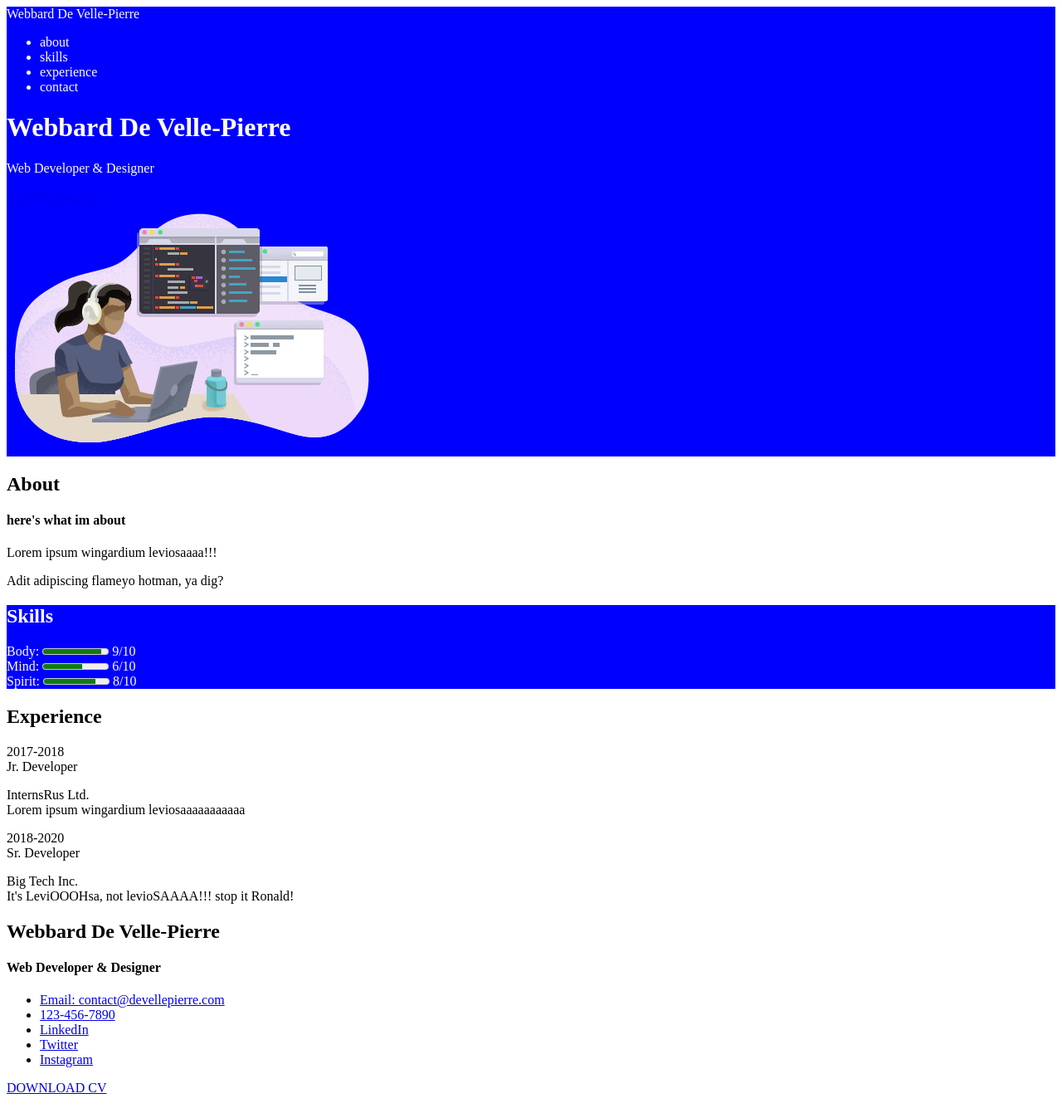
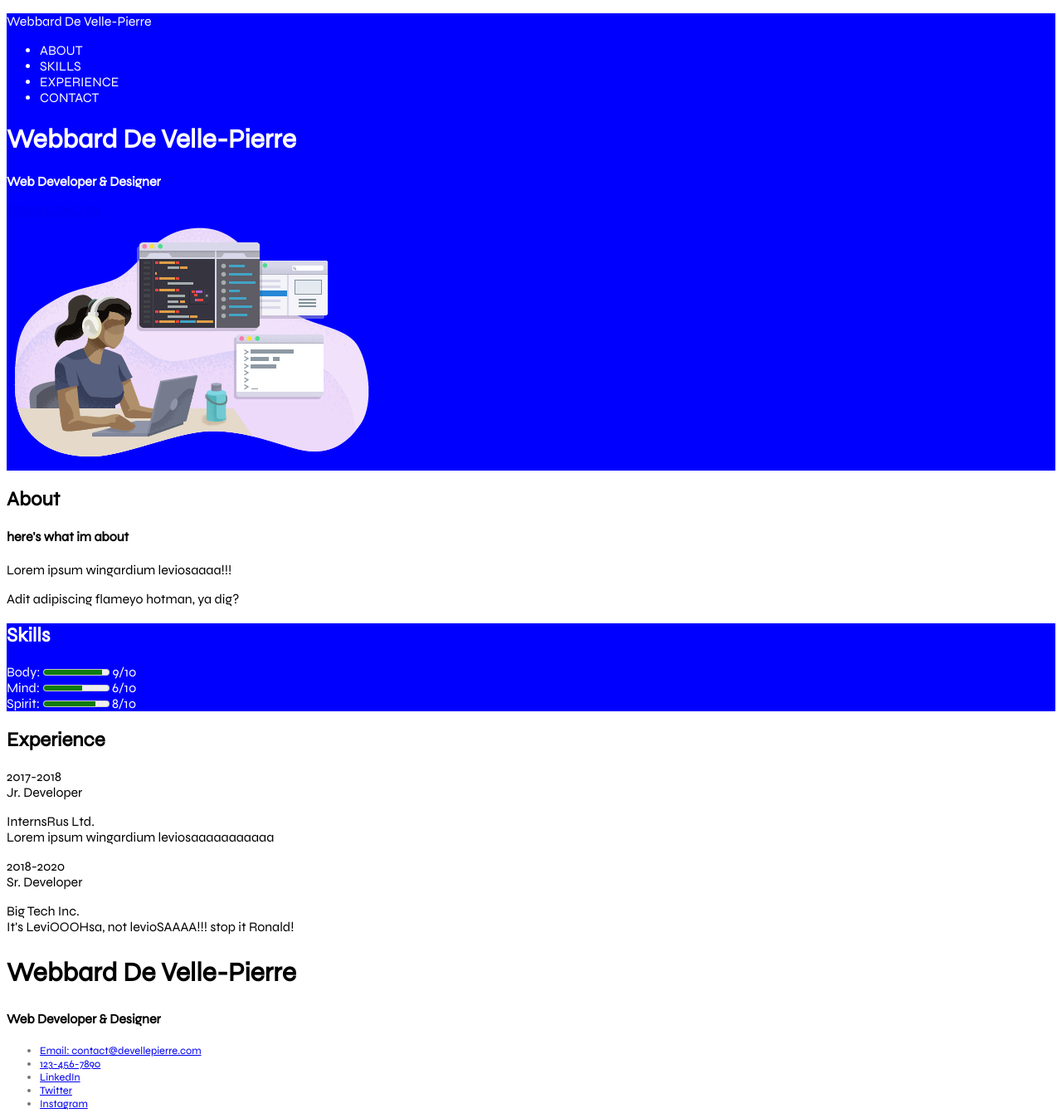
Before and after one commit to dogbeide/lighthouse-resume, a plain HTML site: page index.html in a window 1280 px wide. Shown: the top 1341 px of the page at 83% size. Drawn offline with Linux system fonts and the light colour scheme.

Commit message:
add font styling

```diff
--- a/index.html
+++ b/index.html
@@ -1,11 +1,12 @@
 <!DOCTYPE html>
 <html>
 <head>
+  <link href="https://fonts.googleapis.com/css2?family=Syne&display=swap" rel="stylesheet">
   <link rel="stylesheet" href="./style.css">
 </head>
 <body>
   <header class="cls">
-    Webbard De Velle-Pierre
+    <p>Webbard De Velle-Pierre</p>
     <nav>
       <ul>
         <li><a href="#about">about</a></li>
@@ -14,8 +15,8 @@
         <li><a href="#footer">contact</a></li>
       </ul>
     </nav>
-    <h1>Webbard De Velle-Pierre</h1>
-    <p>Web Developer & Designer</p>
+    <h1 class="myname">Webbard De Velle-Pierre</h1>
+    <p class="myoccupation">Web Developer & Designer</p>
     <article>
       <a href="./webbard_devellepieere_resume.md" download>DOWNLOAD CV</a>
     </article>
@@ -23,13 +24,13 @@
   </header>
   <main>
     <section id="about">
-      <h2>About</h2>
-      <h4>here's what im about</h4>
+      <h2 class="title">About</h2>
+      <h4 class="subtitle">here's what im about</h4>
       <p>Lorem ipsum wingardium leviosaaaa!!!</p>
       <p>Adit adipiscing flameyo hotman, ya dig?</p>
     </section>
     <section id="skills" class="cls">
-      <h2>Skills</h2>
+      <h2 class="title">Skills</h2>
       <article>
         <div>
           <label for="body">Body:</label>
@@ -49,7 +50,7 @@
       </article>
     </section>
     <section id="experience">
-      <h2>Experience</h2>
+      <h2 class="title">Experience</h2>
       <article>
         <p>
           <div>2017-2018</div>
@@ -73,11 +74,11 @@
     </section>
     <footer id="footer">
       <article>
-        <h2>Webbard De Velle-Pierre</h2>
-        <h4>Web Developer & Designer</h4>
+        <h2 class="myname">Webbard De Velle-Pierre</h2>
+        <h4 class="myoccupation">Web Developer & Designer</h4>
       </article>
       <article>
-        <ul>
+        <ul id="socials">
           <li><a href="mailto:webbard@devellepierre.com">Email: contact@devellepierre.com</a></li>
           <li><a href="tel:123-456-7890">123-456-7890</a></li>
           <li><a href="https://www.linkedin.com" target="_blank">LinkedIn</a></li>
--- a/style.css
+++ b/style.css
@@ -1,3 +1,7 @@
+body {
+  font-family: 'Syne', sans-serif;
+}
+
 header {
   background-color: blue;
 }
@@ -10,4 +14,28 @@ header {
 nav a {
   color: white;
   text-decoration: none;
+  text-transform: uppercase;
 }
+
+.title {
+  font-size: 24px;
+  font-weight: bold;
+}
+
+.subtitle {
+  font-weight: bold;
+}
+
+.myname {
+  font-size: 2em;
+  font-weight: bold;
+}
+.myoccupation {
+  font-size: 1em;
+  font-weight: bold
+}
+
+#socials {
+  font-size: 0.8em;
+  color: #757575
+}
```
